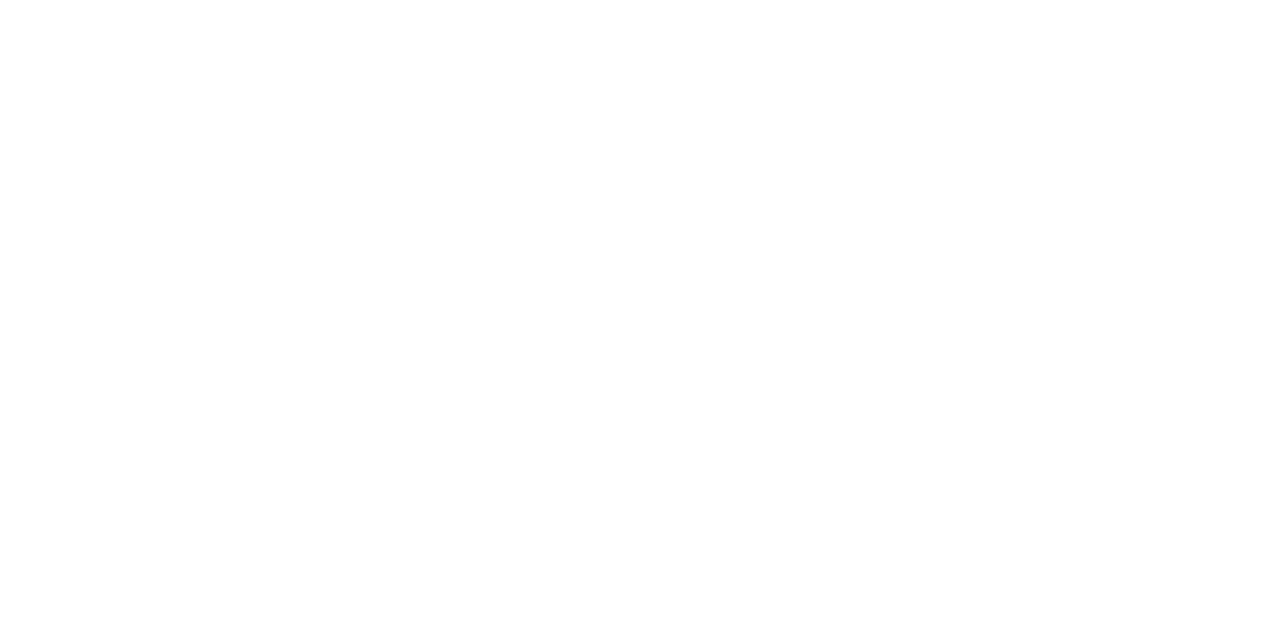
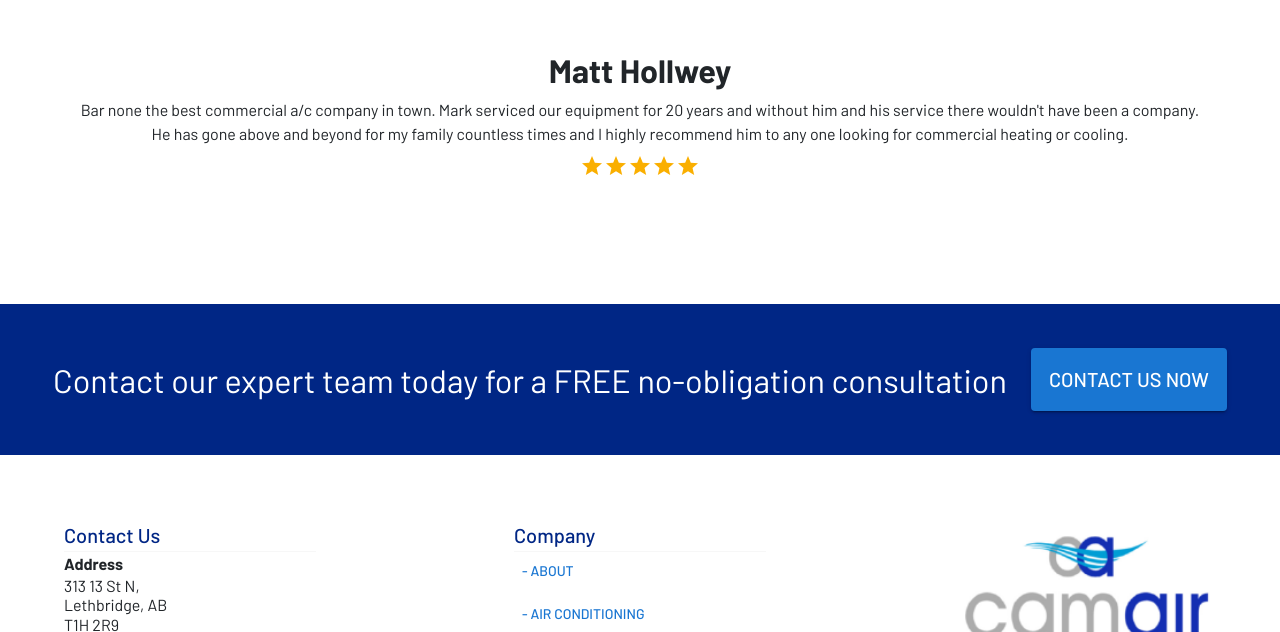
Before and after one commit to Jbridges1119/cam-air, a React (Create React App) app: page / in a window 1280 px wide. Shown: the part 2168-2800 px from the top of the page. Built offline with nearby package versions, Linux system fonts and the light colour scheme.

Commit message:
Add reviews carousel

```diff
--- a/src/Pages/01_LandingPage/LandingPage.tsx
+++ b/src/Pages/01_LandingPage/LandingPage.tsx
@@ -1,11 +1,13 @@
 import { Box,  } from "@mui/material";
 import Header from './components/Header'
+import ReviewCarousel from './components/Reviews'
 const LandingPage = () => {
   return (
     <>
       <Header/>
 
-      <Box sx={{ height: "2000px" }} />
+      <Box sx={{ height: "1000px" }} />
+      <ReviewCarousel/>
     </>
   );
 };
--- /dev/null
+++ b/src/Pages/01_LandingPage/components/Reviews.tsx
@@ -0,0 +1,109 @@
+import React, { useState } from "react";
+//Bootstrap
+import Carousel from "react-bootstrap/Carousel";
+import "bootstrap/dist/css/bootstrap.min.css";
+//MUI
+import { Box, Typography } from "@mui/material";
+import Rating from "@mui/material/Rating";
+
+type reviewsType = {
+  name: string;
+  review: string;
+}[]
+const reviews: reviewsType = [
+  {
+    name: "Jonathan Harris",
+    review: `I'm a new business owner and didn't have any one I knew to
+service fridges. I was connected to Cam Air through a warranty
+issue with Fetco coffee brewer. Service was amazing. They solved
+our problem as fast possible, which helped us tremendously. (we
+where only down that coffee brewer for 48 hours) Since, then
+they've helped us problem solve a number of problems at our
+business. They have been helpful, resourceful and fair.
+Call and ask for Billy or Mark. They are the best!`,
+  },
+  {
+    name: "Matt Hollwey",
+    review: `Bar none the best commercial a/c company in town. Mark serviced
+our equipment for 20 years and without him and his service there
+wouldn't have been a company. He has gone above and beyond for
+my family countless times and I highly recommend him to any one
+looking for commercial heating or cooling.`,
+  },
+  {
+    name: "Laura Ford",
+    review: `It was great! So helpful and they did an awesome job!`,
+  },
+  {
+    name: "Jonathan Harris",
+    review: `Great service, personable and they really want to see businesses
+grow. Mark, Billy and the team are good people.`,
+  },
+  { name: "Brian Rodgers", review: `Great service!` },
+  { name: "Fates Paladin", review: `Awesome service` },
+];
+
+const flexCenterSX = {
+  display: "flex",
+  flexDirection: "column",
+  justifyContent: "center",
+  alignItems: "center",
+};
+const ReviewCarousel: React.FC = () => {
+  const [index, setIndex] = useState(0);
+  const value = 5;
+  const handleSelect = (selectedIndex: any) => {
+    setIndex(selectedIndex);
+  };
+type reviewType = {
+  name: string;
+  review: string
+}
+  const reviewList = reviews.map((review: reviewType) => {
+    return (
+      <Carousel.Item>
+        <Box
+          sx={{
+            height: { xs: "450px", sm: "200px" },
+            width: "100%",
+            ...flexCenterSX,
+          }}
+        >
+          <Typography
+            variant="h4"
+            sx={{ fontWeight: "bold", textAlign: "center", m: 1 }}
+          >
+            {review.name}
+          </Typography>
+          <Typography variant="body1" sx={{ textAlign: "center", mb: 1 }}>
+            {review.review}
+          </Typography>
+          <Rating name="read-only" value={value} readOnly />
+        </Box>
+      </Carousel.Item>
+    );
+  });
+
+  return (
+    <Box
+      sx={{...flexCenterSX, m:3}}
+    >
+      <Box
+        sx={{
+          maxWidth: "1200px",
+        }}
+      >
+        <Carousel
+          activeIndex={index}
+          onSelect={handleSelect}
+          style={{ width: "100%", padding: 30 }}
+          controls={false}
+        >
+          {reviewList}
+        </Carousel>
+      </Box>
+    </Box>
+  );
+};
+
+export default ReviewCarousel;
```
